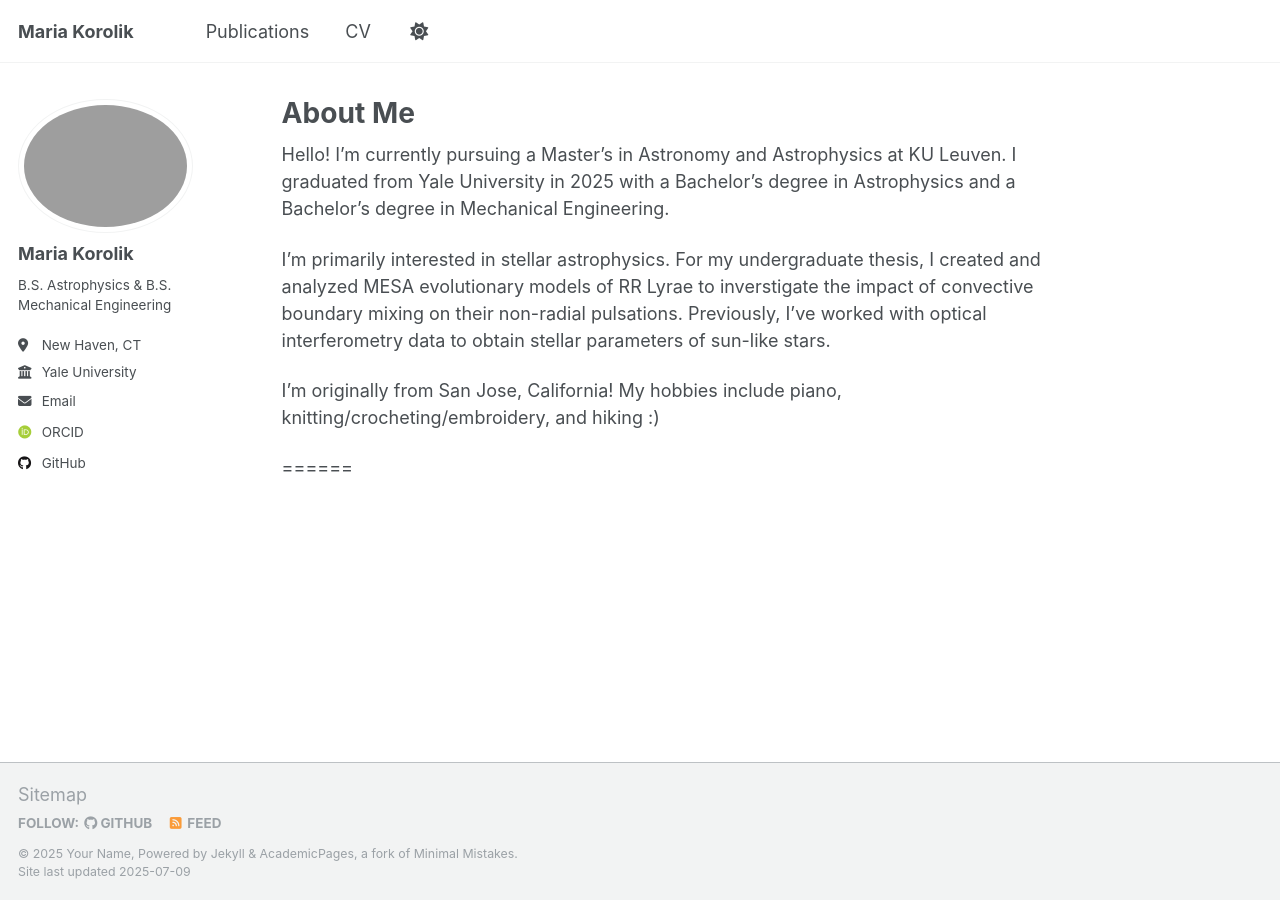
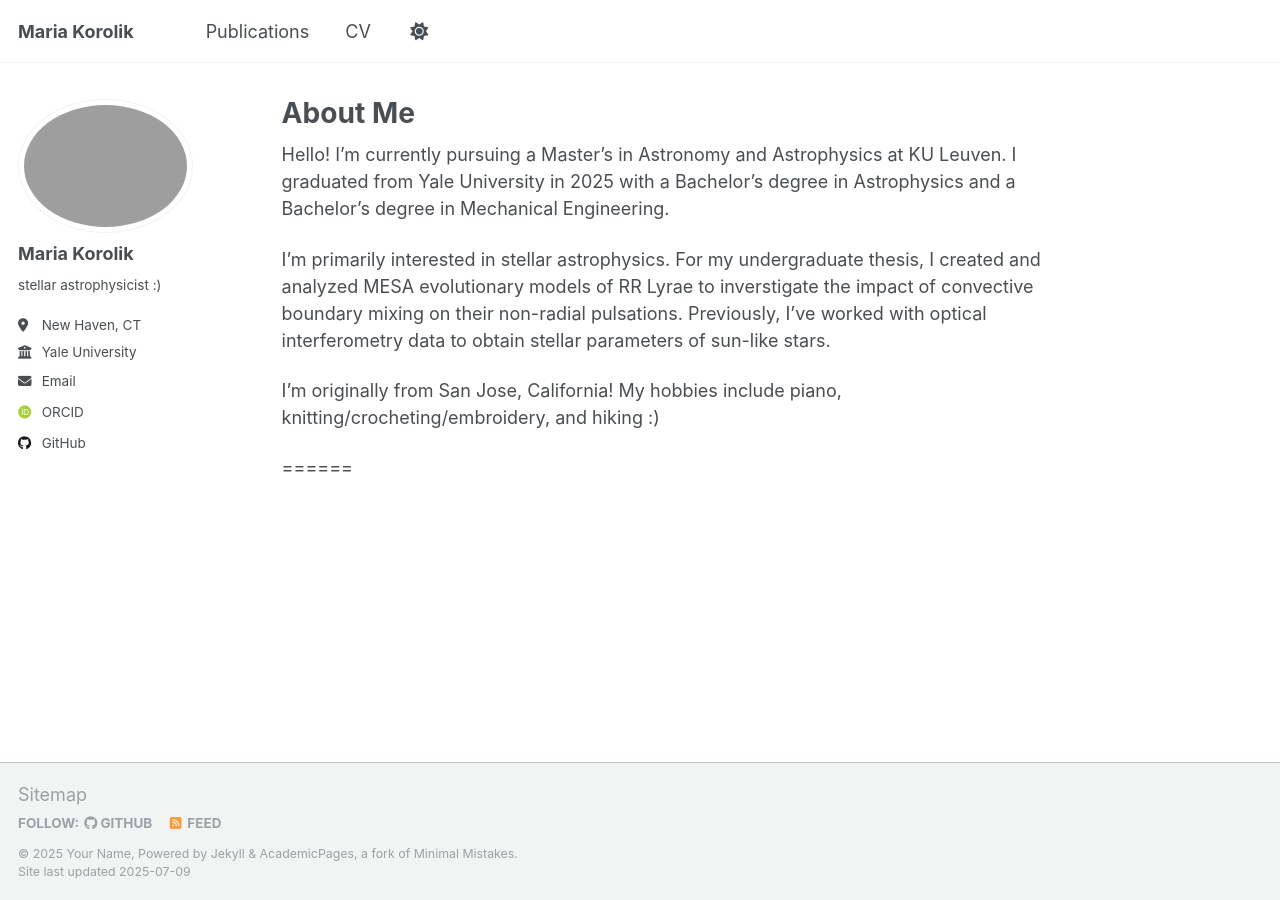
Before and after one commit to mkorolik/mkorolik.github.io, a Jekyll site: the page built from _pages/about.md, in a window 1280 px wide. Built offline with Jekyll 4.4.1, drawn with Linux system fonts in a browser that asks for light colours; some web fonts are replaced; a script that is not in the unit is left out.

Commit message:
Update _config.yml

```diff
--- a/_config.yml
+++ b/_config.yml
@@ -25,7 +25,7 @@ author:
   avatar           : "/files/IMG_6807.jpg"
   name             : "Maria Korolik"
   pronouns         : # example: "she/her"
-  bio              : "B.S. Astrophysics & B.S. Mechanical Engineering"
+  bio              : "stellar astrophysicist :)"
   location         : "New Haven, CT"
   employer         : "Yale University"
   uri              : # URL
```
